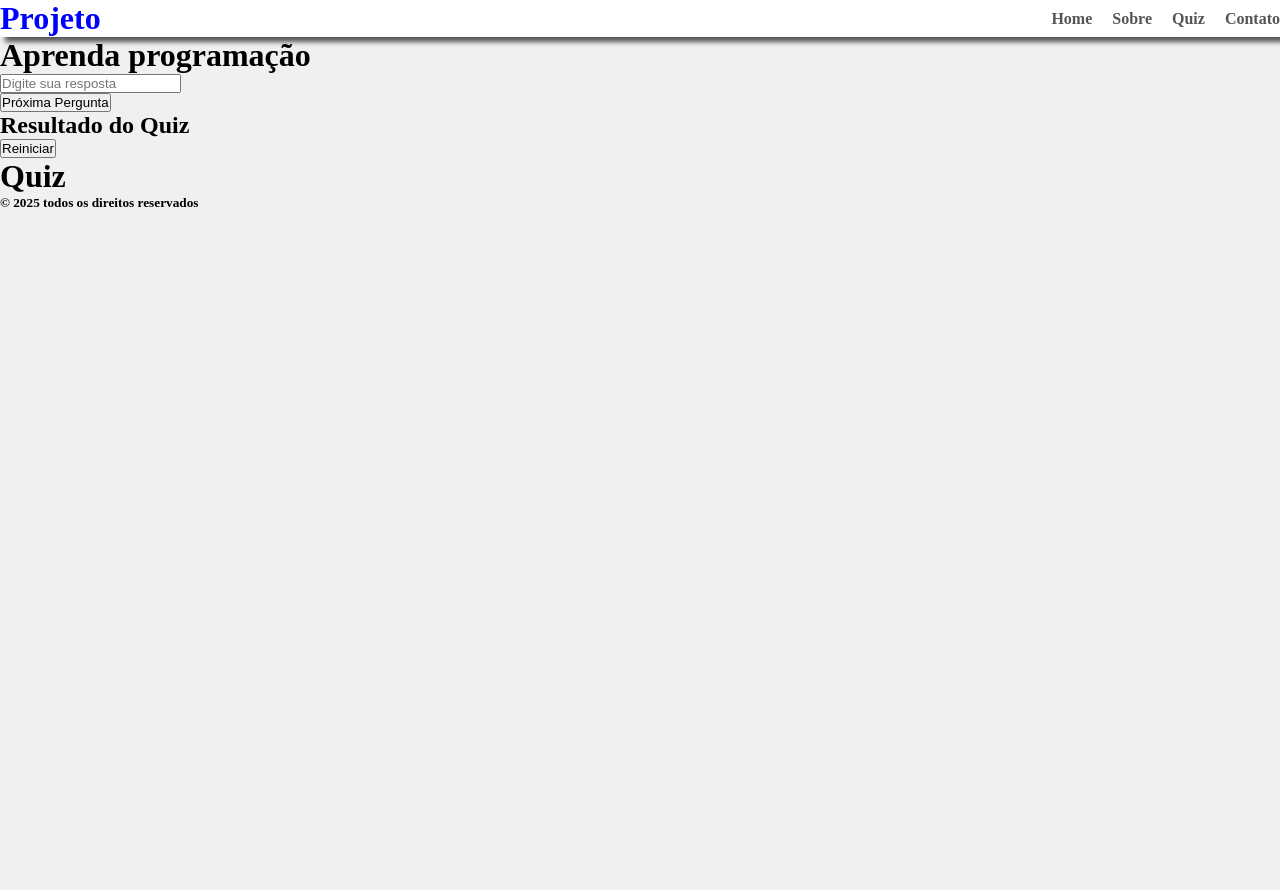
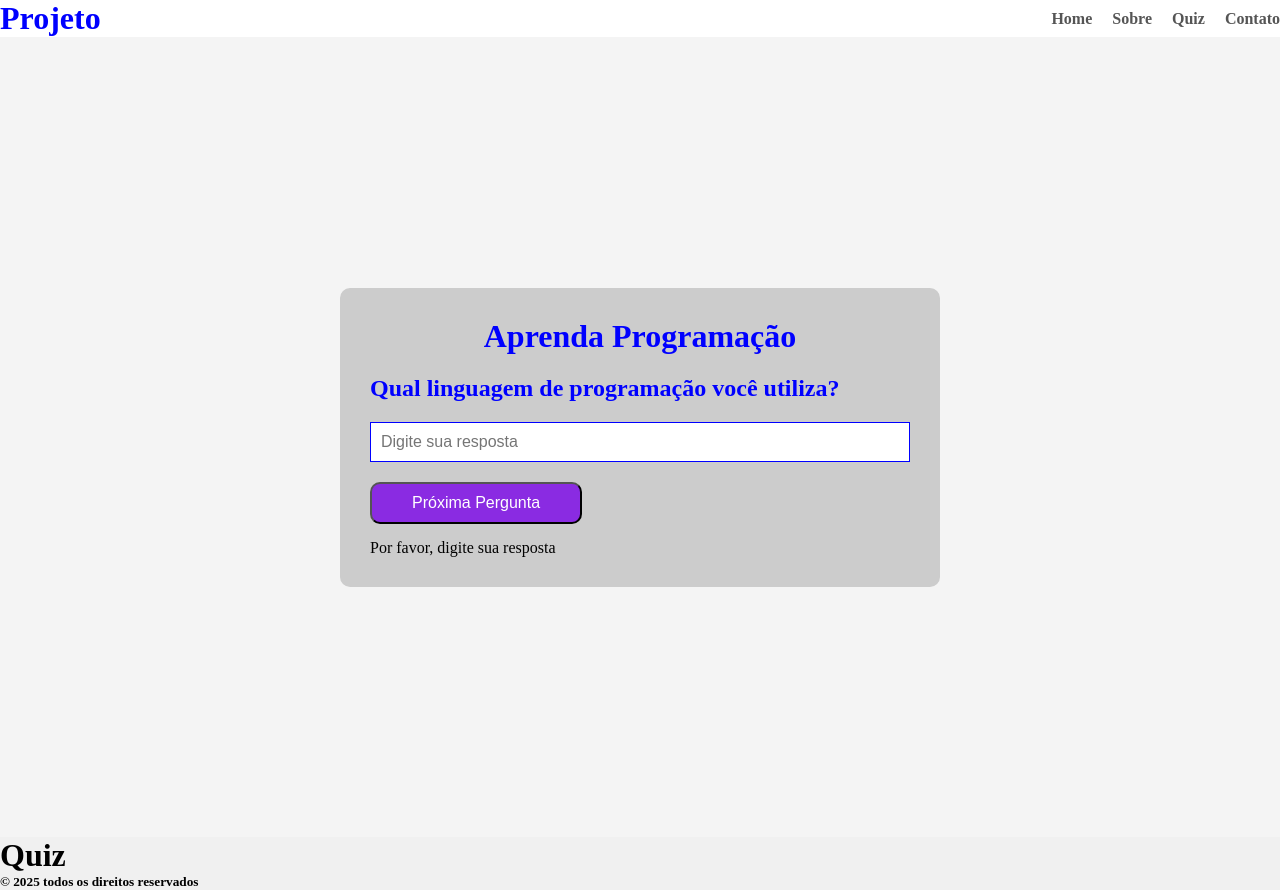
Before and after one commit to FelipeSumida/Projeto4, a plain HTML site: page src/pages/quiz.html in a window 1280 px wide. Both pictures are taken after a click on the button "Próxima Pergunta". Before the commit the page ends 800 px from the top, so only its background shows below. Drawn offline with Linux system fonts and the light colour scheme.

Commit message:
Adicionando js no quiz

```diff
--- a/src/css/style.css
+++ b/src/css/style.css
@@ -35,3 +35,89 @@ header #logo{
     height: 100vh;
     object-fit: cover;
 }
+
+#container-quiz{
+    background: #f4f4f4;
+    display: flex;
+    justify-content: center;
+    align-items: center;
+    height: 100vh;
+    margin: 0;
+}
+.quiz{
+    background: #ccc;
+    padding: 30px;
+    border-radius: 10px;
+    width: 80%;
+    max-width: 600px;
+}
+.quiz h1{
+    text-align: center;
+    margin-bottom: 20px;
+    color:blue;
+}
+
+#container-perguntas h2{
+    color:blue;
+    margin-bottom: 20px;
+}
+#container-respostas{
+    margin-bottom: 20px;
+}
+#resposta{
+    width: 100%;
+    padding: 10px;
+    border: 1px solid blue;
+    font-size: 1rem;
+}
+#proximo{
+    background: blueviolet;
+    color:#fff;
+    padding: 10px 40px;
+    border-radius: 10px;
+    cursor: pointer;
+    font-size: 1rem;
+}
+#proximo:hover{
+    background: blue;
+}
+#message{
+    margin-top: 15px;
+    font-weight: 500;
+}
+#container-resultado{
+    margin-top: 20px;
+    padding: 20px;
+    border: 1px solid purple;
+    border-radius: 10px;
+}
+#container-resultado h2{
+    color:#333;
+    margin-bottom: 20px;
+}
+#lista-resultado{
+    list-style: none;
+    padding: 0;
+}
+#list-resultado li{
+    margin-bottom: 10px;
+    padding: 8px 0;
+    border-bottom: 1px solid #eee;
+}
+.hidden{
+    display: none;
+}
+#inicio-btn{
+    background: blue;
+    color:#fff;
+    border:none;
+    padding: 10px 20px;
+    border-radius: 5px;
+    cursor: pointer;
+    font-size: 1rem;
+    margin-top: 20px;
+}
+
+#inicio-btn:hover{
+    background-color: greenyellow;
+}
--- /dev/null
+++ b/src/js/quiz.js
@@ -0,0 +1,66 @@
+document.addEventListener('DOMContentLoaded', ()=>{
+    const pergunta = document.getElementById('pergunta')
+    const resposta = document.getElementById('resposta')
+    const proximaPergunta = document.getElementById('proximo')
+    const mensagem = document.getElementById('message')
+    const containerPerguntas = document.getElementById('container-perguntas')
+    const containerResultado = document.getElementById('container-resultado')
+    const listaResultado = document.getElementById('lista-resultado')
+    const reiniciarBotao = document.getElementById('inicio-btn')
+
+    const questoes = [
+        "Qual linguagem de programação você utiliza?",
+        "Descreva essa linguagem",
+        "Em que ano surgiu a Linguagem Utilizada?",
+        "Você se considera um programador sênior ?",
+
+    ]
+    let perguntas = 0;
+    const respostas = []
+
+    function mostrarPergunta(){
+        if(perguntas < questoes.length){
+            pergunta.textContent = questoes[perguntas];
+            resposta.value = '';
+            mensagem.textContent = '';
+        }else{
+            mostrarResultado();
+        }
+    }
+
+    function mostrarResultado(){
+        containerPerguntas.classList.add('hidden');
+        containerResultado.classList.remove('hidden');
+        listaResultado.innerHTML = '';
+
+        questoes.forEach((questoes, index)=>{
+            const listaItem = document.createElement('li');
+            listaItem.innerHTML = `<strong>${questoes}</strong><br>
+            Sua Resposta: <span>${resposta[index]}</span>`
+            listaResultado.appendChild(listaItem);
+        })
+    }
+
+    function nextQuestao(){
+        const respostaAtual = resposta.value.trim();
+        if(respostaAtual === ''){
+            mensagem.textContent = "Por favor, digite sua resposta";
+            return;
+        }
+        resposta.push(respostaAtual);
+        perguntas++;
+        mostrarPergunta();
+    }
+
+    function reiniciarQuiz(){
+        perguntas = 0
+        resposta.length = 0;
+        containerResultado.classList.add('hidden');
+        containerPerguntas.classList.remove('hidden');
+        mostrarPergunta();
+    }
+
+    proximaPergunta.addEventListener('click', nextQuestao);
+    reiniciarBotao.addEventListener('click', reiniciarQuiz);
+    mostrarPergunta();
+})
--- a/src/pages/quiz.html
+++ b/src/pages/quiz.html
@@ -19,14 +19,15 @@
         </nav>
     </header>
     <main id="container-quiz">
-        <div>
-            <h1>Aprenda programação</h1>
-            <section id="container-pergunta">
+        <div class="quiz">
+            <h1>Aprenda Programação</h1>
+            <section id="container-perguntas">
                 <h2 id="pergunta"></h2>
-                <div id="container-resposta">
+                    <div id="container-respostas">
                         <input type="text" placeholder="Digite sua resposta" id="resposta">
                     </div>
                         <button id="proximo">Próxima Pergunta</button>
+                        <p id="message"></p>
                     <section id="container-resultado" class="hidden">
                         <h2>Resultado do Quiz</h2>
                         <ul id="lista-resultado"></ul>
@@ -34,11 +35,15 @@
                     </section>
 
             </section>
+
         </div>
+
     </main>
     <h1>Quiz</h1>
     <footer>
         <h5>&copy; 2025 todos os direitos reservados</h5>
     </footer>
+
+    <script src="../js/quiz.js"></script>
 </body>
 </html>
```
Lines whose indentation alone changed are shown as unchanged.
